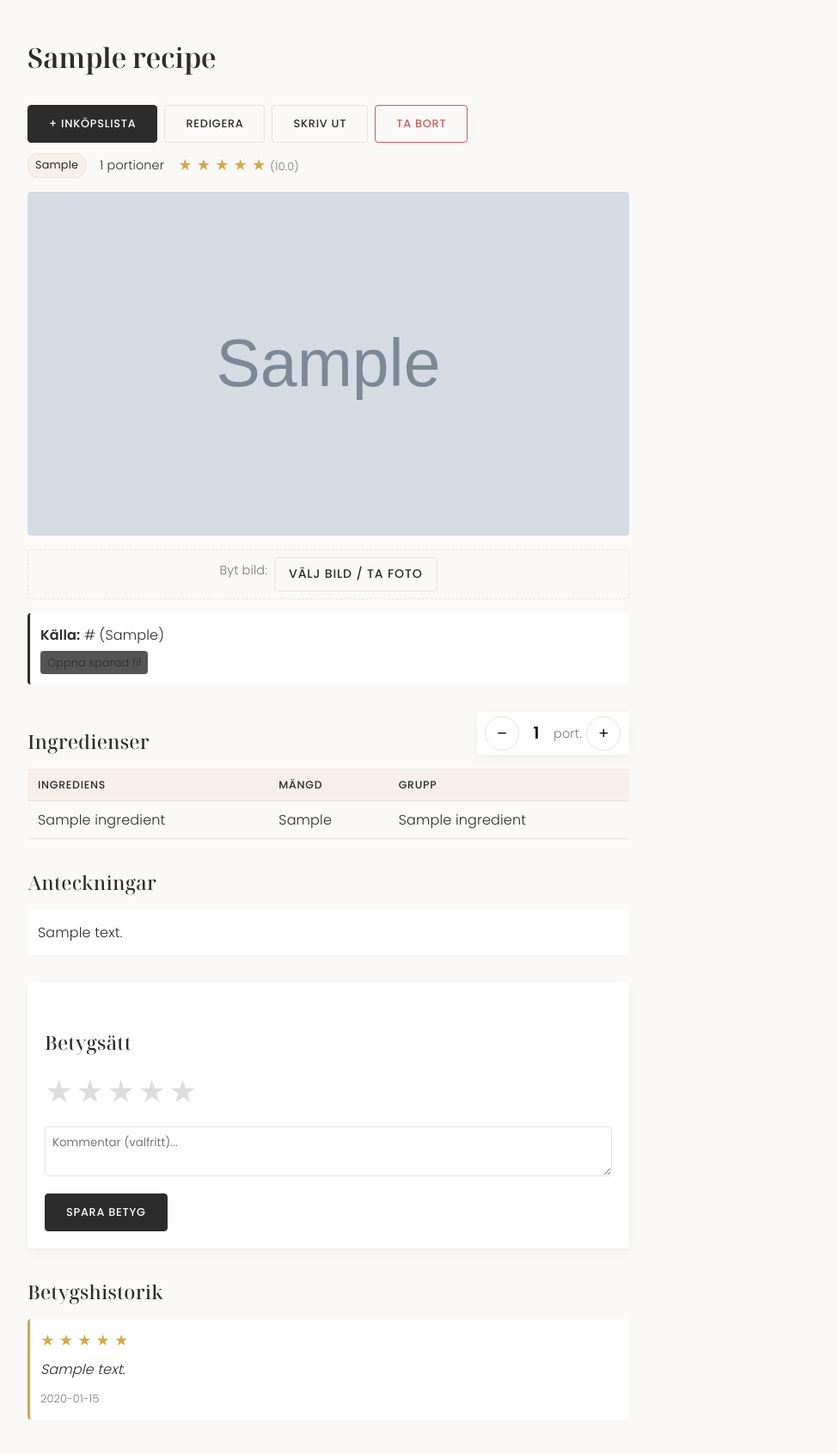
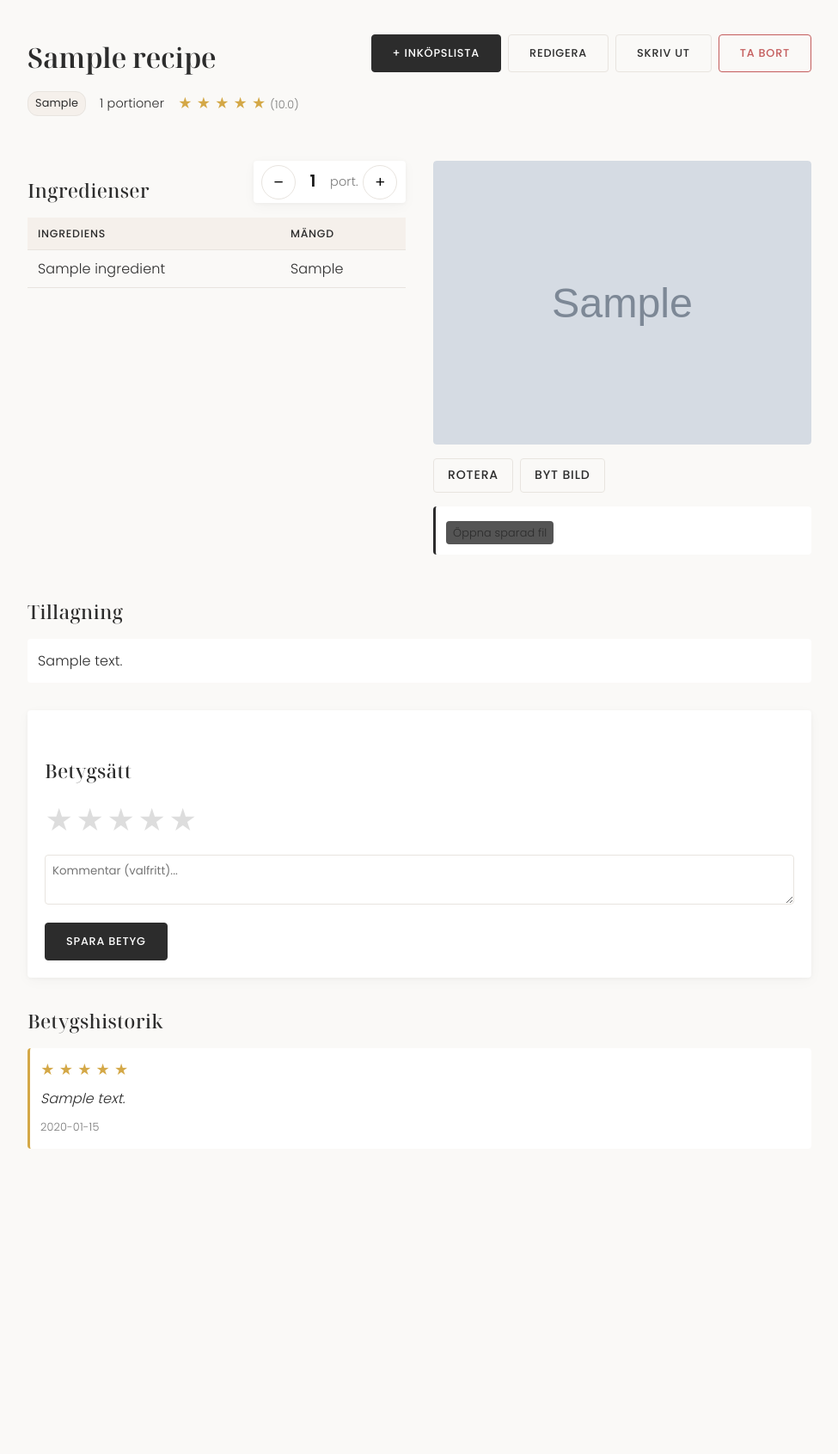
Before and after one commit to tosccar/recept-inkop, a FastAPI app: page /recipe/1 in a window 1280 px wide. Shown: the part 69-1760 px from the top of the page at 86% size, without its empty margins (152-1127 px from the left). After the commit the page ends 1405 px from the top, so only its background shows below. Run offline with FastAPI, Linux system fonts and the light colour scheme; tables that the repository leaves empty hold one stand-in row (values such as "Sample post"); grey boxes marked "Sample" are stand-in pictures.

Commit message:
Tvåkolumns-layout, rotera bild, asynkron deals-hämtning, fix submit-knapp

```diff
--- a/app/main.py
+++ b/app/main.py
@@ -261,6 +261,40 @@ async def edit_recipe(
     return RedirectResponse(f"/recipe/{recipe_id}", status_code=303)
 
 
+# --- Rotera bild ---
+
+@app.post("/api/rotate-image/{recipe_id}")
+def api_rotate_image(recipe_id: int, db: Session = Depends(get_db)):
+    """Roterar receptbilden 90 grader medurs."""
+    from PIL import Image
+    import io
+    from app.models import Recipe
+    recipe = db.query(Recipe).filter(Recipe.id == recipe_id).first()
+    if not recipe or not recipe.image_path:
+        return JSONResponse({"error": "Ingen bild"}, status_code=404)
+
+    filename = os.path.basename(recipe.image_path)
+    search_paths = [
+        os.path.join(IMAGES_DIR, filename),
+        os.path.join(DATA_DIR, "recipe_images", filename),
+    ]
+    filepath = None
+    for p in search_paths:
+        if os.path.exists(p):
+            filepath = p
+            break
+    if not filepath:
+        return JSONResponse({"error": "Bildfil saknas"}, status_code=404)
+
+    img = Image.open(filepath)
+    img = img.rotate(-90, expand=True)
+    if img.mode == "RGBA":
+        img = img.convert("RGB")
+    img.save(filepath, format="JPEG", quality=85)
+
+    return {"status": "ok", "image_url": recipe.image_path}
+
+
 # --- Lägg till på inköpslista från receptsidan ---
 
 @app.post("/recipe/{recipe_id}/add-to-list")
@@ -484,9 +518,11 @@ def api_create_deal(
 
 
 @app.post("/api/deals/fetch-ica")
-def api_fetch_ica_deals(db: Session = Depends(get_db)):
+async def api_fetch_ica_deals(db: Session = Depends(get_db)):
     """Hämtar erbjudanden från ICA Maxi Östersund via deras publika API."""
-    deals = fetch_ica_deals()
+    import asyncio
+    loop = asyncio.get_event_loop()
+    deals = await loop.run_in_executor(None, fetch_ica_deals)
     if not deals:
         return JSONResponse(
             {"error": "Kunde inte hämta erbjudanden från ICA. Försök igen senare."},
@@ -497,9 +533,11 @@ def api_fetch_ica_deals(db: Session = Depends(get_db)):
 
 
 @app.post("/deals/fetch", response_class=HTMLResponse)
-def deals_fetch_and_redirect(db: Session = Depends(get_db)):
+async def deals_fetch_and_redirect(db: Session = Depends(get_db)):
     """Hämtar ICA-erbjudanden och redirectar tillbaka till deals-sidan."""
-    deals = fetch_ica_deals()
+    import asyncio
+    loop = asyncio.get_event_loop()
+    deals = await loop.run_in_executor(None, fetch_ica_deals)
     if deals:
         save_deals_to_db(db, deals)
     return RedirectResponse("/deals", status_code=303)
--- a/app/static/style.css
+++ b/app/static/style.css
@@ -303,7 +303,7 @@ h3 {
 .rating-count { font-size: 0.8rem; color: var(--text-light); }
 
 /* === Detail page === */
-.recipe-detail { max-width: 700px; }
+.recipe-detail { max-width: 960px; }
 
 .detail-header {
     display: flex;
@@ -335,6 +335,30 @@ h3 {
 }
 
 .detail-source a { color: var(--primary); }
+
+/* Tvåkolumns-layout */
+.detail-columns {
+    display: grid;
+    grid-template-columns: 1fr 1fr;
+    gap: 2rem;
+    margin: 1.5rem 0;
+    align-items: start;
+}
+
+.detail-left {}
+
+.detail-right {
+    position: sticky;
+    top: 80px;
+}
+
+.detail-columns.single-column {
+    grid-template-columns: 1fr;
+}
+
+.detail-full {
+    margin: 1.5rem 0;
+}
 .pdf-badge {
     display: inline-block;
     margin-top: 0.35rem;
@@ -1145,8 +1169,6 @@ h3 {
 
 .recipe-image img {
     width: 100%;
-    max-height: 400px;
-    object-fit: cover;
     display: block;
     border-radius: var(--radius);
 }
@@ -1163,6 +1185,12 @@ h3 {
     margin: 0.75rem 0;
     transition: all 0.2s;
     cursor: default;
+}
+
+.image-actions {
+    display: flex;
+    gap: 0.5rem;
+    margin: 0.5rem 0;
 }
 
 .image-dropzone.compact {
@@ -1324,6 +1352,14 @@ h3 {
 .shopping-item:hover .btn-remove { opacity: 1; }
 
 /* === Responsive === */
+@media (max-width: 768px) {
+    .detail-columns {
+        grid-template-columns: 1fr;
+    }
+    .detail-left { order: 1; }
+    .detail-right { order: 2; position: static; }
+}
+
 @media (max-width: 600px) {
     .navbar { flex-direction: column; gap: 0.5rem; text-align: center; }
     .nav-links { flex-wrap: wrap; justify-content: center; }
@@ -1334,8 +1370,8 @@ h3 {
     .form-row { flex-direction: column; }
     .ingredient-row { flex-direction: column; }
     .detail-header { flex-direction: column; }
-    .detail-actions { width: 100%; }
-    .detail-actions .btn { flex: 1; }
+    .detail-actions { width: 100%; flex-wrap: wrap; }
+    .detail-actions .btn { flex: 1; min-width: 0; }
     .menu-card-actions { flex-direction: column; align-items: flex-start; }
 }
 
--- a/app/templates/detail.html
+++ b/app/templates/detail.html
@@ -5,8 +5,26 @@
     {% if request.query_params.get('added') %}
     <div class="sync-success">Ingredienser tillagda på inköpslistan!</div>
     {% endif %}
+
+    <!-- Header: namn, meta, knappar -->
     <div class="detail-header">
+        <div>
             <h1>{{ recipe.name }}</h1>
+            <div class="detail-meta">
+                {% if recipe.category %}
+                <span class="badge category">{{ recipe.category }}</span>
+                {% endif %}
+                <span class="servings">{{ recipe.servings }} portioner</span>
+                {% if recipe.avg_rating %}
+                <span class="stars">
+                    {% for i in range(1, 6) %}
+                    <span class="star {% if i <= recipe.avg_rating|round %}filled{% endif %}">&#9733;</span>
+                    {% endfor %}
+                    <span class="rating-count">({{ "%.1f"|format(recipe.avg_rating) }})</span>
+                </span>
+                {% endif %}
+            </div>
+        </div>
         <div class="detail-actions">
             <form method="post" action="/recipe/{{ recipe.id }}/add-to-list" class="inline-form" id="add-list-form">
                 <input type="hidden" name="servings" id="list-servings" value="{{ recipe.servings }}">
@@ -21,56 +39,11 @@
         </div>
     </div>
 
-    <div class="detail-meta">
-        {% if recipe.category %}
-        <span class="badge category">{{ recipe.category }}</span>
-        {% endif %}
-        <span class="servings">{{ recipe.servings }} portioner</span>
-        {% if recipe.avg_rating %}
-        <span class="stars">
-            {% for i in range(1, 6) %}
-            <span class="star {% if i <= recipe.avg_rating|round %}filled{% endif %}">&#9733;</span>
-            {% endfor %}
-            <span class="rating-count">({{ "%.1f"|format(recipe.avg_rating) }})</span>
-        </span>
-        {% endif %}
-    </div>
+    {% set has_right = recipe.image_path or recipe.source_link or recipe.pdf_path %}
 
-    <div class="recipe-image-section">
-        {% if recipe.image_path %}
-        <div class="recipe-image" id="recipe-image">
-            <img src="{{ recipe.image_path }}" alt="{{ recipe.name }}">
-        </div>
-        {% endif %}
-        <div class="image-dropzone {% if recipe.image_path %}compact{% endif %}" id="image-dropzone"
-             ondragover="event.preventDefault(); this.classList.add('dragover')"
-             ondragleave="this.classList.remove('dragover')"
-             ondrop="handleImageDrop(event, {{ recipe.id }})">
-            <span class="dropzone-text">
-                {% if recipe.image_path %}Byt bild:{% else %}Lägg till bild:{% endif %}
-            </span>
-            <label class="btn btn-secondary btn-sm dropzone-btn">
-                Välj bild / Ta foto
-                <input type="file" accept="image/*" hidden
-                       onchange="handleImageSelect(this, {{ recipe.id }})">
-            </label>
-        </div>
-    </div>
-
-    {% if recipe.source_link %}
-    <div class="detail-source">
-        <strong>Källa:</strong>
-        {% if recipe.source_type == 'url' %}
-        <a href="{{ recipe.source_link }}" target="_blank" rel="noopener">{{ recipe.source_link }}</a>
-        {% else %}
-        {{ recipe.source_link }} ({{ recipe.source_type }})
-        {% endif %}
-        {% if recipe.pdf_path %}
-        <br><a href="/recipe/{{ recipe.id }}/file" target="_blank" class="pdf-badge">Öppna sparad fil</a>
-        {% endif %}
-    </div>
-    {% endif %}
-
+    <!-- Tvåkolumner om det finns bild/källa, annars enkel layout -->
+    <div class="detail-columns {% if not has_right %}single-column{% endif %}">
+        <div class="detail-left">
             {% if recipe.ingredients %}
             <div class="portions-control">
                 <h2>Ingredienser</h2>
@@ -83,23 +56,68 @@
             </div>
             <table class="ingredients-table">
                 <thead>
-            <tr><th>Ingrediens</th><th>Mängd</th><th>Grupp</th></tr>
+                    <tr><th>Ingrediens</th><th>Mängd</th></tr>
                 </thead>
                 <tbody>
                     {% for ing in recipe.ingredients %}
                     <tr>
                         <td>{{ ing.name }}</td>
                         <td class="qty-cell" data-original-qty="{{ ing.quantity or '' }}">{{ ing.quantity or '–' }}</td>
-                <td>{{ ing.group_name or '–' }}</td>
                     </tr>
                     {% endfor %}
                 </tbody>
             </table>
             {% endif %}
+        </div>
 
+        {% if has_right %}
+        <div class="detail-right">
+            {% if recipe.image_path %}
+            <div class="recipe-image" id="recipe-image">
+                <img src="{{ recipe.image_path }}" alt="{{ recipe.name }}" id="recipe-img">
+            </div>
+            <div class="image-actions">
+                <button type="button" class="btn btn-secondary btn-sm" onclick="rotateImage({{ recipe.id }})">Rotera</button>
+                <label class="btn btn-secondary btn-sm dropzone-btn">
+                    Byt bild
+                    <input type="file" accept="image/*" hidden
+                           onchange="handleImageSelect(this, {{ recipe.id }})">
+                </label>
+            </div>
+            {% else %}
+            <div class="image-dropzone" id="image-dropzone"
+                 ondragover="event.preventDefault(); this.classList.add('dragover')"
+                 ondragleave="this.classList.remove('dragover')"
+                 ondrop="handleImageDrop(event, {{ recipe.id }})">
+                <span class="dropzone-text">Lägg till bild:</span>
+                <label class="btn btn-secondary btn-sm dropzone-btn">
+                    Välj bild / Ta foto
+                    <input type="file" accept="image/*" hidden
+                           onchange="handleImageSelect(this, {{ recipe.id }})">
+                </label>
+            </div>
+            {% endif %}
+
+            {% if recipe.source_link and recipe.source_type == 'url' %}
+            <div class="detail-source">
+                <a href="{{ recipe.source_link }}" target="_blank" rel="noopener">{{ recipe.source_link }}</a>
+            </div>
+            {% endif %}
+            {% if recipe.pdf_path %}
+            <div class="detail-source">
+                <a href="/recipe/{{ recipe.id }}/file" target="_blank" class="pdf-badge">Öppna sparad fil</a>
+            </div>
+            {% endif %}
+        </div>
+        {% endif %}
+    </div>
+
+    <!-- Tillagning (full bredd) -->
     {% if recipe.notes %}
-    <h2>Anteckningar</h2>
+    <div class="detail-full">
+        <h2>Tillagning</h2>
         <p class="notes-text">{{ recipe.notes }}</p>
+    </div>
     {% endif %}
 
     <!-- Betygsättning -->
@@ -149,104 +167,65 @@
     if (!display) return;
 
     function parseQty(text) {
-        // Parsa mängdtext: "500 g", "2 dl", "1.5 kg", "2 st", "1/2 dl"
         text = text.trim();
         if (!text || text === '–') return null;
-
-        // Hantera bråk: "1/2", "3/4"
         const fracMatch = text.match(/^(\d+)\/(\d+)\s*(.*)/);
-        if (fracMatch) {
-            return { num: parseFloat(fracMatch[1]) / parseFloat(fracMatch[2]), rest: fracMatch[3] };
-        }
-
-        // Hantera "1 1/2" (mixed fraction)
+        if (fracMatch) return { num: parseFloat(fracMatch[1]) / parseFloat(fracMatch[2]), rest: fracMatch[3] };
         const mixedMatch = text.match(/^(\d+)\s+(\d+)\/(\d+)\s*(.*)/);
-        if (mixedMatch) {
-            const whole = parseFloat(mixedMatch[1]);
-            const frac = parseFloat(mixedMatch[2]) / parseFloat(mixedMatch[3]);
-            return { num: whole + frac, rest: mixedMatch[4] };
-        }
-
-        // Hantera vanliga tal: "500 g", "2 dl", "1.5 kg"
+        if (mixedMatch) return { num: parseFloat(mixedMatch[1]) + parseFloat(mixedMatch[2]) / parseFloat(mixedMatch[3]), rest: mixedMatch[4] };
         const numMatch = text.match(/^([\d.,]+)\s*(.*)/);
-        if (numMatch) {
-            return { num: parseFloat(numMatch[1].replace(',', '.')), rest: numMatch[2] };
-        }
-
+        if (numMatch) return { num: parseFloat(numMatch[1].replace(',', '.')), rest: numMatch[2] };
         return null;
     }
 
     function formatNum(n) {
         if (n === Math.floor(n)) return n.toString();
-        // Visa snygga bråk för vanliga värden
         const frac = n - Math.floor(n);
         if (Math.abs(frac - 0.5) < 0.01) return Math.floor(n) ? Math.floor(n) + ' 1/2' : '1/2';
         if (Math.abs(frac - 0.25) < 0.01) return Math.floor(n) ? Math.floor(n) + ' 1/4' : '1/4';
         if (Math.abs(frac - 0.75) < 0.01) return Math.floor(n) ? Math.floor(n) + ' 3/4' : '3/4';
         if (Math.abs(frac - 0.333) < 0.02) return Math.floor(n) ? Math.floor(n) + ' 1/3' : '1/3';
-        // Annars avrunda till 1 decimal
-        const rounded = Math.round(n * 10) / 10;
-        return rounded.toString().replace('.', ',');
+        return (Math.round(n * 10) / 10).toString().replace('.', ',');
     }
 
     function updateQuantities() {
         const ratio = currentPortions / basePortions;
         display.textContent = currentPortions;
-        // Uppdatera inköpslista-portionerna
         const listServings = document.getElementById('list-servings');
         if (listServings) listServings.value = currentPortions;
-
         qtyCells.forEach(cell => {
             const original = cell.dataset.originalQty;
             if (!original || original === '–') return;
-
             const parsed = parseQty(original);
             if (!parsed) return;
-
             const newNum = parsed.num * ratio;
             cell.textContent = formatNum(newNum) + (parsed.rest ? ' ' + parsed.rest : '');
         });
     }
 
-    minusBtn.addEventListener('click', () => {
-        if (currentPortions > 1) {
-            currentPortions--;
-            updateQuantities();
-        }
-    });
-
-    plusBtn.addEventListener('click', () => {
-        if (currentPortions < 20) {
-            currentPortions++;
-            updateQuantities();
-        }
-    });
+    minusBtn.addEventListener('click', () => { if (currentPortions > 1) { currentPortions--; updateQuantities(); } });
+    plusBtn.addEventListener('click', () => { if (currentPortions < 20) { currentPortions++; updateQuantities(); } });
 })();
 
-// --- Bilduppladdning ---
 async function uploadImage(file, recipeId) {
     const dropzone = document.getElementById('image-dropzone');
     dropzone.classList.add('uploading');
     dropzone.querySelector('.dropzone-text').textContent = 'Laddar upp...';
-
     const formData = new FormData();
     formData.append('file', file);
-
     try {
-        const resp = await fetch(`/api/upload-image/${recipeId}`, {
-            method: 'POST', body: formData
-        });
+        const resp = await fetch(`/api/upload-image/${recipeId}`, { method: 'POST', body: formData });
         const data = await resp.json();
         if (resp.ok) {
-            // Visa bilden
             let imgDiv = document.querySelector('.recipe-image');
             if (!imgDiv) {
                 imgDiv = document.createElement('div');
                 imgDiv.className = 'recipe-image';
+                imgDiv.id = 'recipe-image';
                 dropzone.parentElement.insertBefore(imgDiv, dropzone);
             }
-            imgDiv.innerHTML = `<img src="${data.image_url}" alt="Receptbild">`;
-            dropzone.querySelector('.dropzone-text').textContent = 'Dra en ny bild hit eller';
+            imgDiv.innerHTML = `<img src="${data.image_url}" alt="Receptbild" id="recipe-img">`;
+            dropzone.querySelector('.dropzone-text').textContent = 'Byt bild:';
         } else {
             dropzone.querySelector('.dropzone-text').textContent = data.error || 'Uppladdning misslyckades';
         }
@@ -256,13 +235,27 @@ async function uploadImage(file, recipeId) {
     dropzone.classList.remove('uploading', 'dragover');
 }
 
+async function rotateImage(recipeId) {
+    const btn = event.target;
+    btn.textContent = 'Roterar...';
+    btn.disabled = true;
+    try {
+        const resp = await fetch(`/api/rotate-image/${recipeId}`, {method: 'POST'});
+        const data = await resp.json();
+        if (resp.ok) {
+            const img = document.getElementById('recipe-img');
+            if (img) img.src = data.image_url + '?t=' + Date.now();
+        }
+    } catch(e) {}
+    btn.textContent = 'Rotera';
+    btn.disabled = false;
+}
+
 function handleImageDrop(event, recipeId) {
     event.preventDefault();
     event.currentTarget.classList.remove('dragover');
     const file = event.dataTransfer.files[0];
-    if (file && file.type.startsWith('image/')) {
-        uploadImage(file, recipeId);
-    }
+    if (file && file.type.startsWith('image/')) uploadImage(file, recipeId);
 }
 
 function handleImageSelect(input, recipeId) {
```
Also changed, not shown: app/image_utils.py (+4 -18 lines), app/templates/add.html (+2 -15 lines), app/templates/deals.html (+10 -5 lines), app/templates/edit.html (+1 -16 lines). Lines whose indentation alone changed are shown as unchanged.
